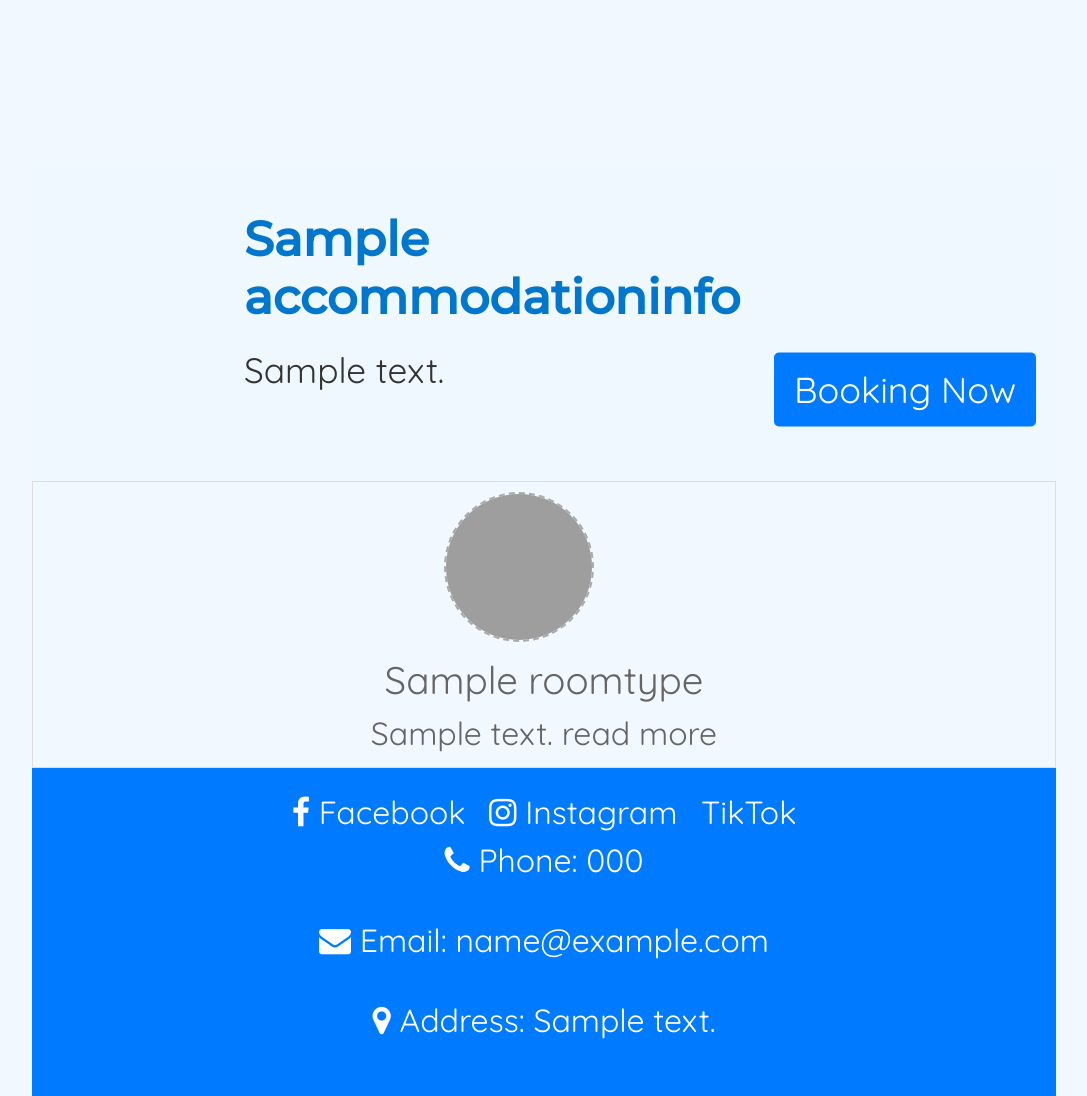
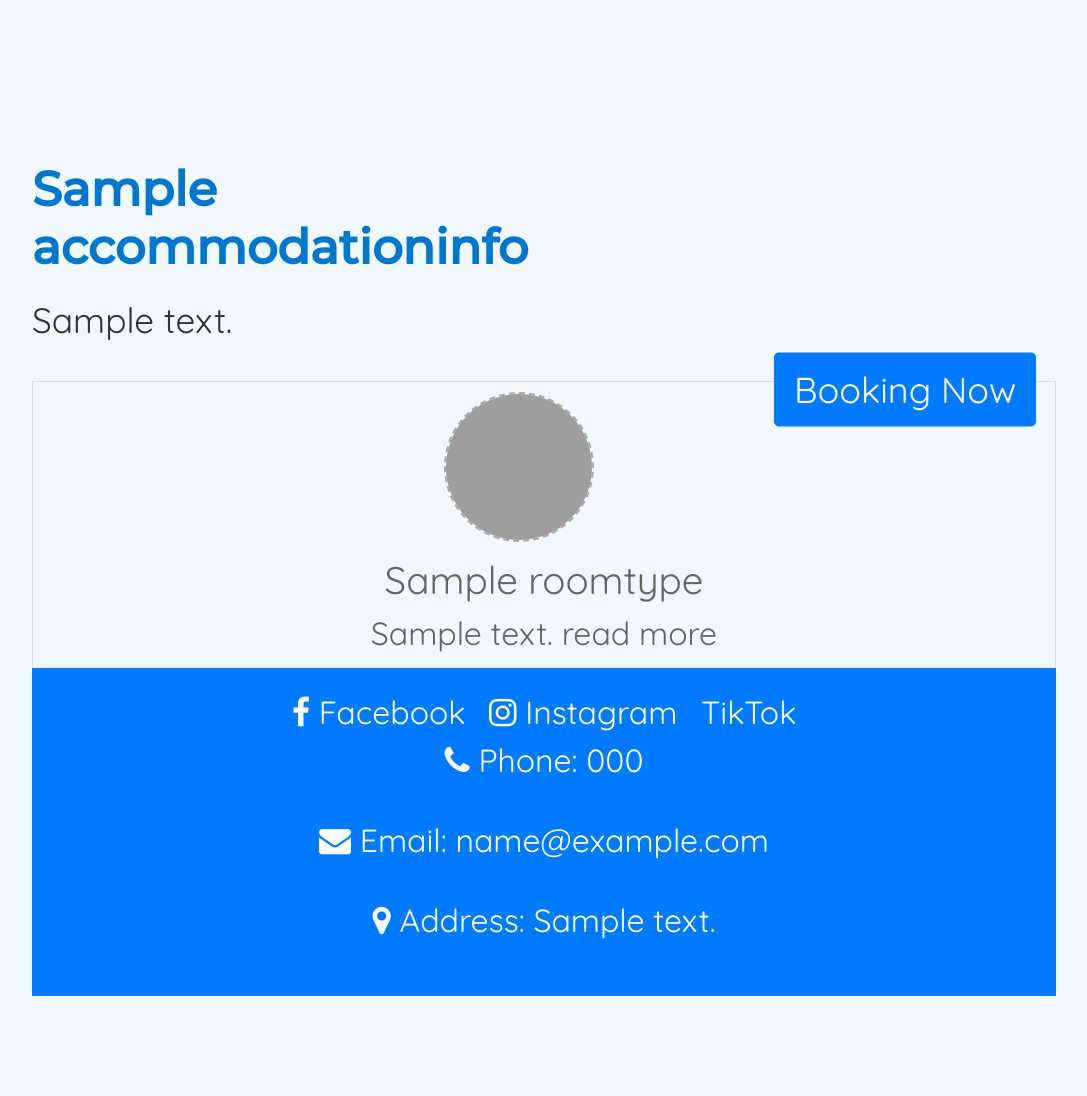
Before and after one commit to thanethereal/labvn, a Flask app: page /accommodations in a window 1280 px wide. Shown: the part 339-1435 px from the top of the page, without its empty margins (96-1183 px from the left). After the commit the page ends 1335 px from the top, so only its background shows below. Run offline with Flask 3, Linux system fonts and the light colour scheme; tables that the repository leaves empty hold one stand-in row (values such as "Sample post"); some libraries are stand-ins or nearby versions; grey boxes are pictures that could not be loaded.

Commit message:
push code

```diff
--- a/web/templates/accommodations.html
+++ b/web/templates/accommodations.html
@@ -92,7 +92,7 @@
             <div class="swiper-pagination"></div>
         </div>
     </div>
-    <div class="accommodation-info">
+    <div>
         <div class="info-content">
             <h1 style="font-size: 1.5rem;">{{ info.title }}</h1>
             <p style="font-size: 1.1rem;">{{ info.description }}</p>
```
